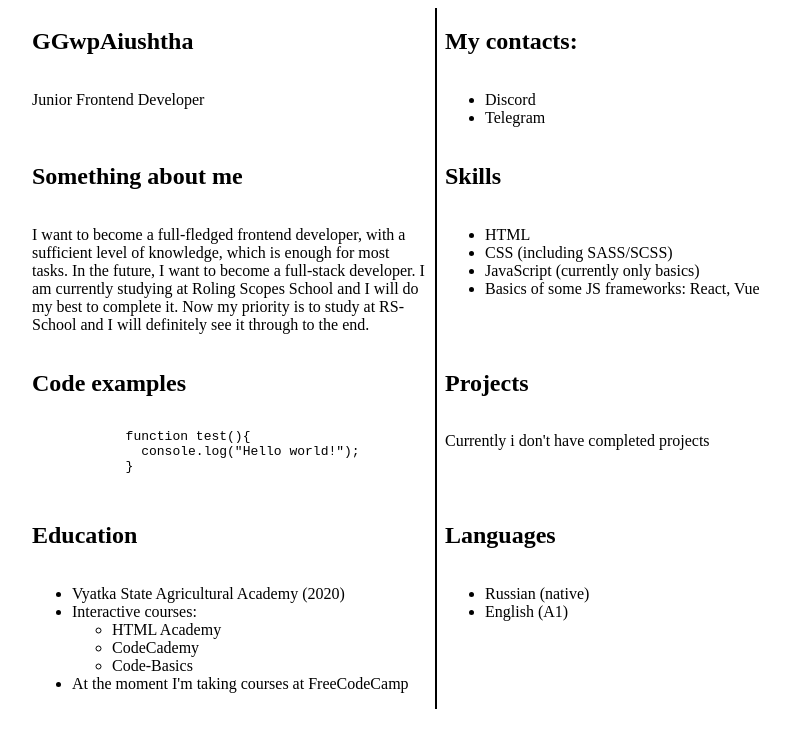
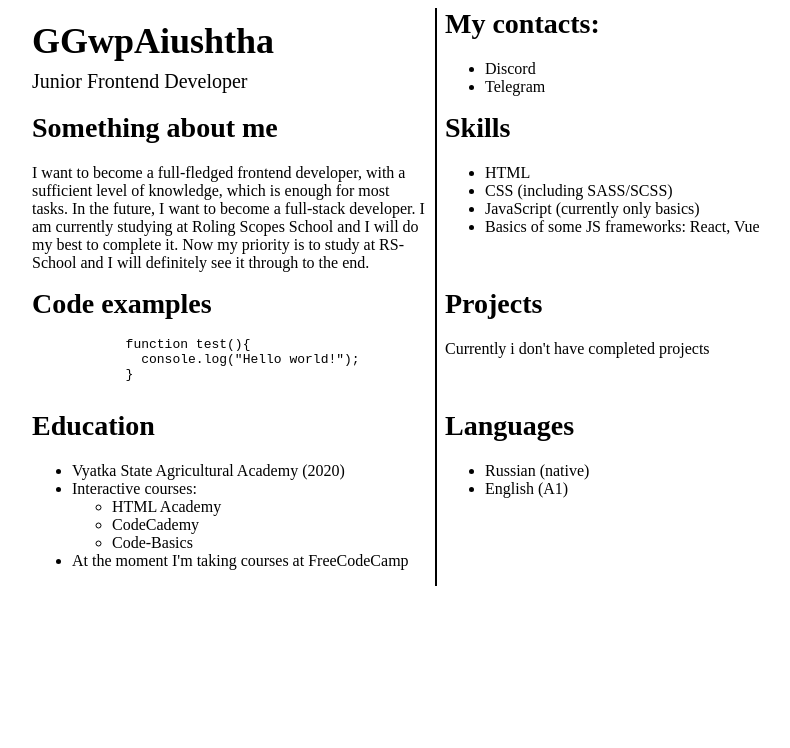
Before and after one commit to GGwpAiushtha/rsschool-cv, a plain HTML site: page index.html in a window 1280 px wide. Shown: the whole page, without its empty margins (158-948 px from the left). Drawn offline with Linux system fonts and the light colour scheme.

Commit message:
fix: tweak styles

```diff
--- a/styles.css
+++ b/styles.css
@@ -35,3 +35,22 @@
   flex-direction: column;
   padding-left: 8px;
 }
+
+.header_name_title {
+  font-size: 36px;
+  margin: 0;
+  margin-top: 12px;
+  margin-bottom: 4px;
+}
+
+.header_name_subtitle {
+  font-size: 20px;
+  margin: 0;
+  margin-top: 4px;
+}
+
+.header_block {
+  font-size: 28px;
+  margin: 0;
+  margin-bottom: 4px;
+}
```
